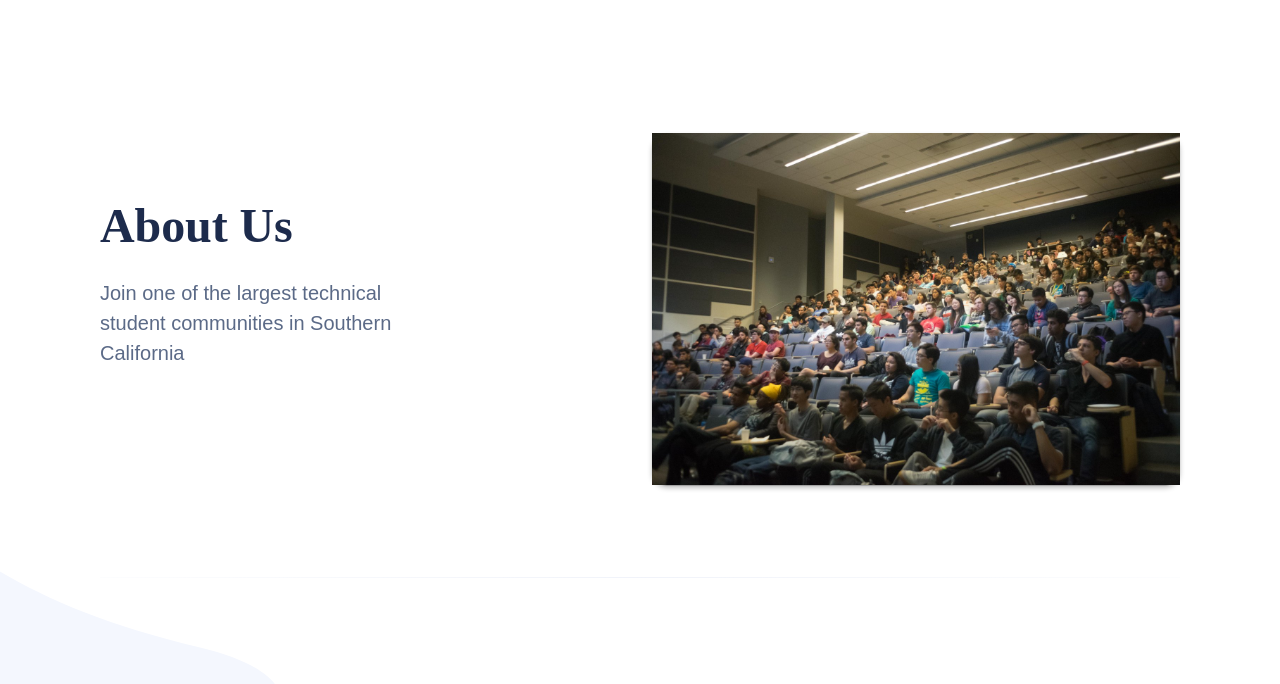
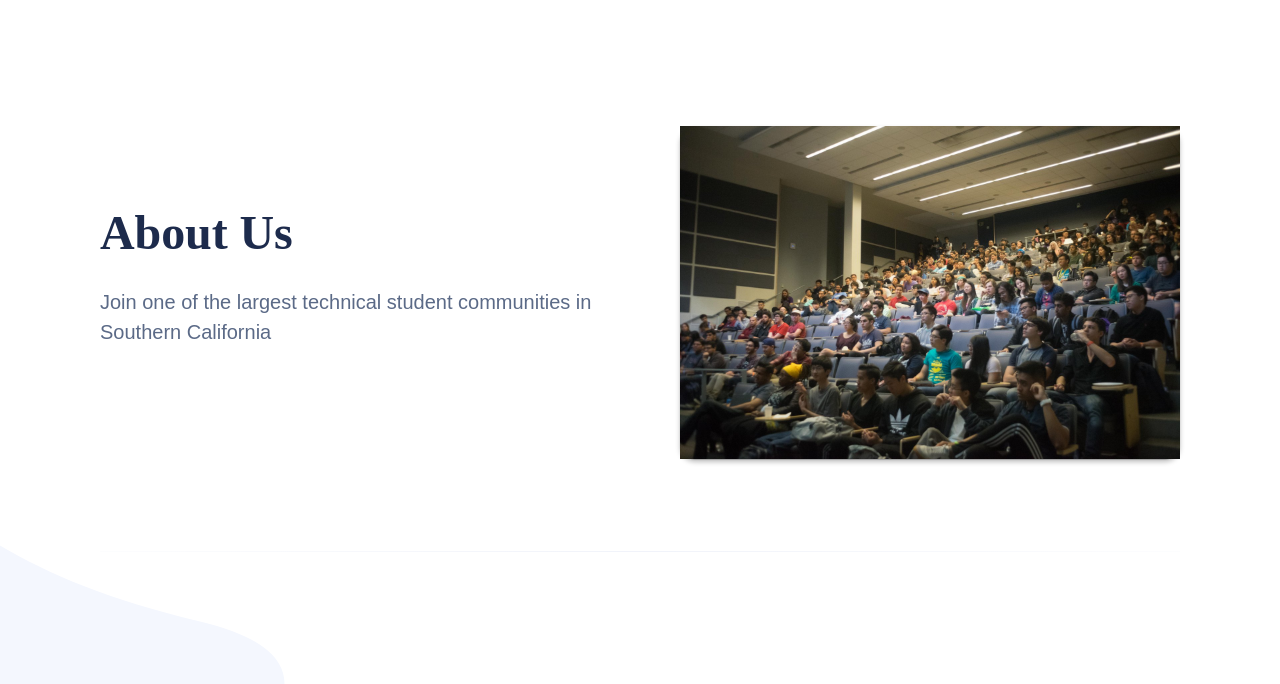
Before and after one commit to DanialBeg/acm-basilisk, a website: page about-us.html in a window 1280 px wide. Shown: the part 116-800 px from the top of the page. Drawn offline with nearby package versions, Linux system fonts and the light colour scheme; a web font is replaced by a local one.

Commit message:
Made mobile fixes

```diff
--- a/about-us.html
+++ b/about-us.html
@@ -67,12 +67,12 @@
                     <div class="hero-inner">
 						<div class="hero-copy">
                             <h1 class="hero-title" style="margin-top: 25%;">About Us</h1>
-	                        <p class="hero-paragraph" style="padding-right: 25%; margin-top: 5%;">Join one of the largest technical student communities in Southern California</h1> </div> <div class="hero-illustration">
+	                        <p class="hero-paragraph" style="margin-top: 5%;">Join one of the largest technical student communities in Southern California</h1> </div> <div class="hero-illustration">
 
                             <div class="hero-media is-revealing" style="perspective:800px">
                                 <img src="dist/images/citrushack.jpg" alt="Citrus Hack opening ceremony" style="
                                     margin-top: 25%;
-                                    max-width: 50vw;
+                                    max-width: 500px;
                                     border-radius: 15px;
 	                                box-shadow: 0 3px 5px rgba(0,0,0,0.25), 0 1px 1px rgba(0,0,0,0.22);
                                     ">
--- a/src/scss/layout/_main.scss
+++ b/src/scss/layout/_main.scss
@@ -17,11 +17,7 @@
     @include shadow;
 }
 
-.form-acm {
-    input, textarea {
-        padding: 3%;
-    }
-}
+
 
 main {
     flex: 1 0 auto;
@@ -33,6 +29,14 @@ main {
     padding-bottom: 48px;
 }
 
+@include media('<small') {
+    .hero-icon {
+        i {
+            margin: 10%;
+        }
+    }
+}
+
 @include media( '>medium' ) {
 
     .section-inner {
```
Also changed, not shown: dist/css/style.css.
